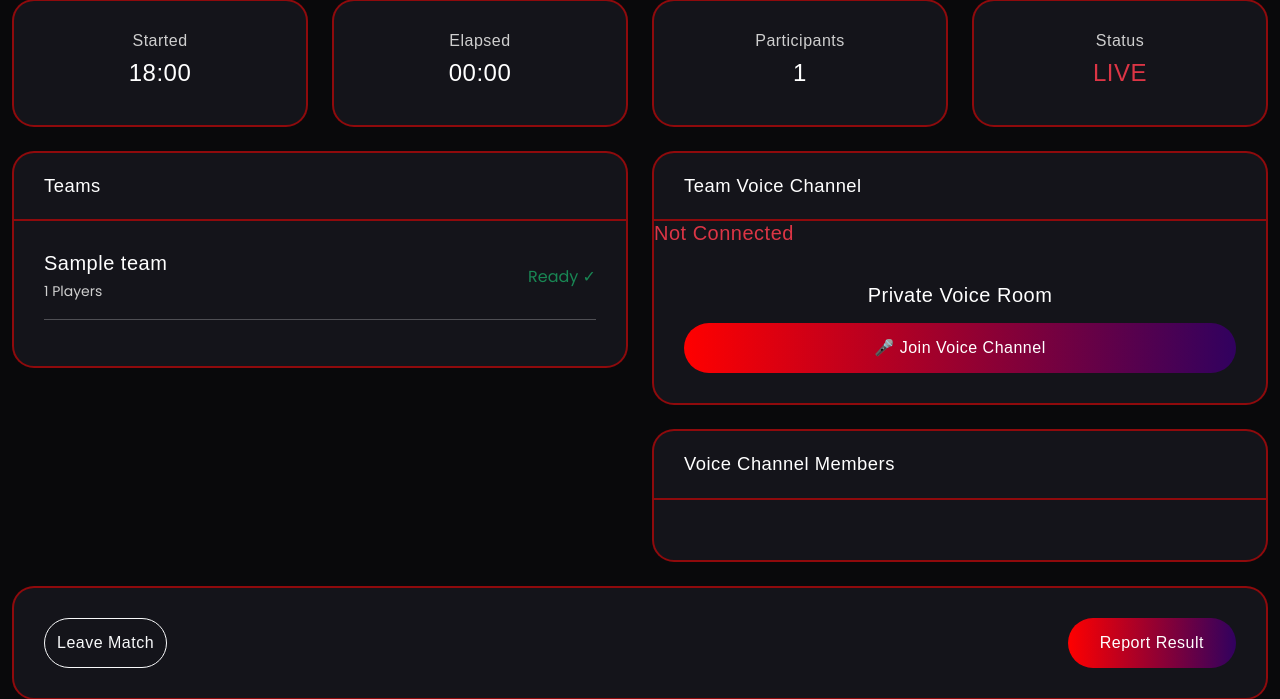
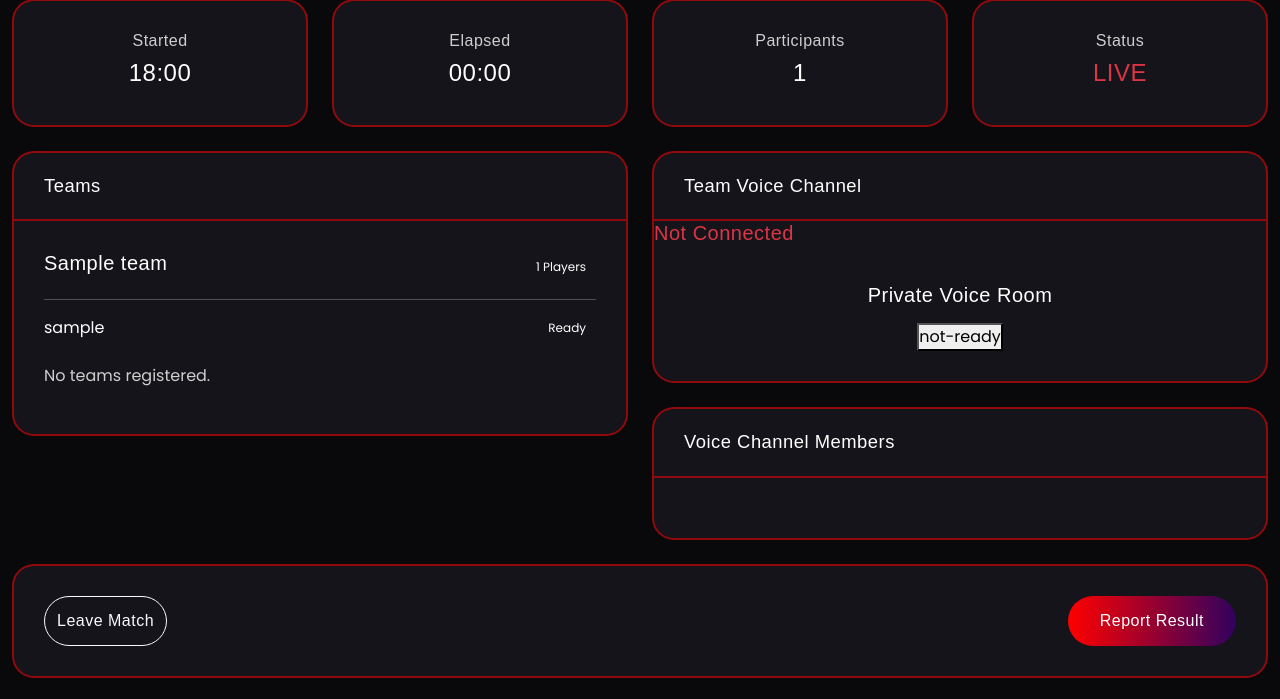
Before and after one commit to eshan868/x-fight, a Django app: page /tournament/match-room/1/1/ in a window 1280 px wide. Shown: the part 293-992 px from the top of the page. Run offline with Django 5.2, Linux system fonts and the light colour scheme; a user stored in the database is signed in; tables that the repository leaves empty hold one stand-in row (values such as "Sample post"); grey boxes marked "Sample" are stand-in pictures; some libraries are stand-ins or nearby versions; some web fonts are replaced.

Commit message:
turned to asgi server and initislized routing for match room

```diff
--- a/discovery/views.py
+++ b/discovery/views.py
@@ -10,8 +10,8 @@ from django.utils import  timezone
 def event_display(request):
     current_time=timezone.now().date()
     user=request.user
-    tournament=Tournament.objects.exclude(team__user=user,end_time__gte=current_time).distinct()
-    return render(request,"display/event_display.html",{"tournament":tournament})
+    tournaments = (Tournament.objects.filter(end_time__gte=current_time).exclude(team__user=request.user).distinct())
+    return render(request,"display/event_display.html",{"tournament":tournaments})
 @login_required
 def event_details(request,event_id):
     tournament_details=get_object_or_404(Tournament,id=event_id)
--- a/templates/arena/forms/match_form.html
+++ b/templates/arena/forms/match_form.html
@@ -2,7 +2,7 @@
 {% block title %}Create Match{% endblock %}
 
 {% block content %}
-
+<section>
 <div class="container py-5">
     <div class="row justify-content-center">
         <div class="col-lg-7">
@@ -89,7 +89,7 @@
         </div>
     </div>
 </div>
-
+</section>
 <script>
 document.getElementById("random-btn").addEventListener("click", function () {
 
--- a/templates/layouts/base_layout.html
+++ b/templates/layouts/base_layout.html
@@ -35,6 +35,8 @@
     <script src="https://cdn.jsdelivr.net/npm/bootstrap@5.3.7/dist/js/bootstrap.bundle.min.js"></script>
     <script src="https://code.jquery.com/jquery-3.7.1.min.js"></script>
     <script src="https://cdn.jsdelivr.net/npm/select2@4.1.0-rc.0/dist/js/select2.min.js"></script>
+    <script src="https://unpkg.com/htmx.org@2.0.7"></script>
+    <script src="https://unpkg.com/htmx-ext-ws@2.0.2/ws.js"></script>
 
     {% block js %}{% endblock %}
   </body>
--- a/templates/tournament/matches_display.html
+++ b/templates/tournament/matches_display.html
@@ -1,4 +1,4 @@
-{% extends "layouts/base_layout.html" %} {% load static %} {% block title%}Match Room{% endblock%} {% block content %}
+{% extends "layouts/base_layout.html" %} {% load static %} {% block title%}MatchRoom{% endblock%} {% block content %}
 
 <section>
   <div class="container py-5">
@@ -78,23 +78,37 @@
           <div class="card-body">
             {% for team in match.teams.all %}
 
-            <div class="d-flex justify-content-between align-items-center mb-3">
-              <div>
-                <h5 class="mb-1">{{ team.name }}</h5>
+            <div class="mb-4">
+              <div class="d-flex justify-content-between align-items-center">
+                <h5>{{ team.name }}</h5>
 
-                <small class="text-muted">
+                <span class="badge bg-primary">
                   {{ team.user.count }} Players
-                </small>
+                </span>
               </div>
 
-              <span class="text-success"> Ready ✓ </span>
-            </div>
+              <hr />
 
-            <hr />
+             {% for match_player in match_players %}
+                {% if match_player.user in team.user.all %}
+                  <div class="d-flex justify-content-between align-items-center mb-2">
+                  <div>{{ match_player.user.username }}</div>
 
-            {% empty %}
+                {% if match_player.ready %}
+                <span class="badge bg-success">Ready</span>
+                {% else %}
+                <span class="badge bg-secondary">Waiting</span>
+                {% endif %}
+                  </div>
+                {% endif %}
+              {% endfor %}
 
-            <p class="text-muted">No teams available.</p>
+
+              </div>
+
+
+
+            <p class="text-muted">No teams registered.</p>
 
             {% endfor %}
           </div>
@@ -111,9 +125,15 @@
           <div class="card-body text-center">
             <h5 class="mb-3">Private Voice Room</h5>
 
-            <button class="btn btn-primary w-100" id="joinVoice">
-              🎤 Join Voice Channel
-            </button>
+            <form  method="post" enctype="multipart/form-data">
+              {% csrf_token %}
+              {% if not players.ready %}
+                <button type="submit" name="action" value="ready">Ready</button>
+              {% else %}
+                 <button type="submit" name="action" value="not-ready">not-ready</button>
+              {% endif %}
+
+            </form>
           </div>
         </div>
         <div class="card table-card mt-4">
@@ -138,6 +158,4 @@
   </div>
 </section>
 
-{% endblock %} {% block js %}
-<script src="{% static 'js/websocket.js' %}"></script>
 {% endblock %}
--- /dev/null
+++ b/tournament/consumers.py
@@ -0,0 +1,5 @@
+from channels.generic.websocket import WebsocketConsumer
+
+class MatchroomConsumer(WebsocketConsumer):
+    def connect(self):
+        return super().connect()
--- a/tournament/forms.py
+++ b/tournament/forms.py
@@ -17,7 +17,7 @@ class match_making_form(ModelForm):
         model = Match
 
         fields = "__all__"
-        exclude=["winner_team","tournament","winner_user"]
+        exclude=["winner_team","tournament","winner_user","status",]
 
         widgets = {
             "name": forms.TextInput(attrs={
--- a/tournament/models.py
+++ b/tournament/models.py
@@ -90,3 +90,21 @@ class Match(models.Model):
     )
 
     match_date=models.DateTimeField(default=timezone.now)
+
+    status=models.CharField(
+        max_length=20,choices=[
+            ("waiting","Waiting"),
+            ("live","Live"),
+            ("finished","Finished")
+        ],
+        default="waiting"
+    )
+
+    started_at=models.DateTimeField(null=True,blank=True)
+    ended_at=models.DateTimeField(null=True,blank=True)
+
+class match_player(models.Model):
+    match = models.ForeignKey(Match, on_delete=models.CASCADE,related_name="match_player")
+    user = models.ForeignKey(User, on_delete=models.CASCADE)
+    joined = models.BooleanField(default=False)
+    ready = models.BooleanField(default=False)
--- a/tournament/views.py
+++ b/tournament/views.py
@@ -1,6 +1,6 @@
 from django.shortcuts import render,redirect,get_object_or_404
 from . forms import Tournament_Register_form,team_making_form,match_making_form
-from . models import Tournament,Team,Match
+from . models import Tournament,Team,Match,match_player
 from django.utils import timezone
 # Create your views here.
 def tournament_making(request):
@@ -31,7 +31,7 @@ def team_making(request):
     return render(request,"arena/forms/team_form.html",{"form":form})
 def tournament_settings(request,event_id):
     tournament_details=get_object_or_404(Tournament,id=event_id)
-    teams= tournament_details.team_set.all()
+    teams= tournament_details.team_set.prefetch_related("user").all()
     matches=tournament_details.matches.filter(
         match_date__gte=timezone.now()
     )
@@ -55,14 +55,26 @@ def match_creation(request,event_id):
 
                 match=form.save(commit=False)
                 match.tournament=tournament
+
                 match.save()
                 form.save_m2m()
+                for team in match.teams.all():
+                    for user in team.user.all():
+                        match_player.objects.create(
+                            match=match,
+                            user=user,
+                            ready=False
+                        )
+
+
+
+                print("match created ")
 
                 return redirect("event-management",event_id=event_id)
             except Exception as e:
                 print(e)
         else:
-            print(form.non_field_errors)
+            print(form.errors)
     else:
 
         form=match_making_form()
@@ -76,9 +88,31 @@ def match_creation(request,event_id):
 def match_room(request, event_id, match_room_id):
     tournament = get_object_or_404(Tournament, id=event_id)
     match = get_object_or_404(Match, id=match_room_id)
+    player=match.match_player.get(user=request.user)
+    team = match.teams.filter(user=request.user).first()
+    match_players = match.match_player.select_related("user").all()
+    players=match.match_player.all()
+    if player:
+        if request.POST :
 
-    team = match.teams.filter(user=request.user).first()
-    print("User:", request.user.username)
-    print("Team:", team)
+            action=request.POST.get("action")
+            if action == "ready":
+                print(player)
+                player.ready=True
+                player.save()
+                #print("ready")
+            else:
+                player.ready=False
+                player.save()
 
-    return render(request,"tournament/matches_display.html",{"tournament": tournament,"match": match,"team": team,})
+            player.refresh_from_db()
+            if all(player.ready for player in players):
+                match.status="live"
+
+
+            print(player.ready)
+    #print(match.id)
+    #print("User:", request.user.username)
+    #print("Team:", team)
+
+    return render(request,"tournament/matches_display.html",{"tournament": tournament,"match": match,"team": team,"players":player,"match_players": match_players })
--- /dev/null
+++ b/x_fight/routing.py
@@ -0,0 +1,6 @@
+from django.urls import path
+from tournament.consumers import *
+
+websocket_urlpatterns=[
+    path("tournament/<int:event_id>/",MatchroomConsumer.as_asgi()),
+]
--- a/x_fight/settings.py
+++ b/x_fight/settings.py
@@ -11,6 +11,7 @@ https://docs.djangoproject.com/en/6.0/ref/settings/
 """
 
 from pathlib import Path
+
 
 # Build paths inside the project like this: BASE_DIR / 'subdir'.
 BASE_DIR = Path(__file__).resolve().parent.parent
@@ -31,6 +32,7 @@ ALLOWED_HOSTS = []
 # Application definition
 
 INSTALLED_APPS = [
+    "daphne",
     "django.contrib.admin",
     "django.contrib.auth",
     "django.contrib.contenttypes",
@@ -80,6 +82,7 @@ TEMPLATES = [
 ]
 
 WSGI_APPLICATION = "x_fight.wsgi.application"
+ASGI_APPLICATION = "x_fight.asgi.application"
 
 
 
```
Also changed, not shown: x_fight/asgi.py (+16 -10 lines), tournament/migrations/0009_match_ended_at_match_started_at_match_status_and_more.py (added), tournament/migrations/0010_alter_match_player_match.py (added).
